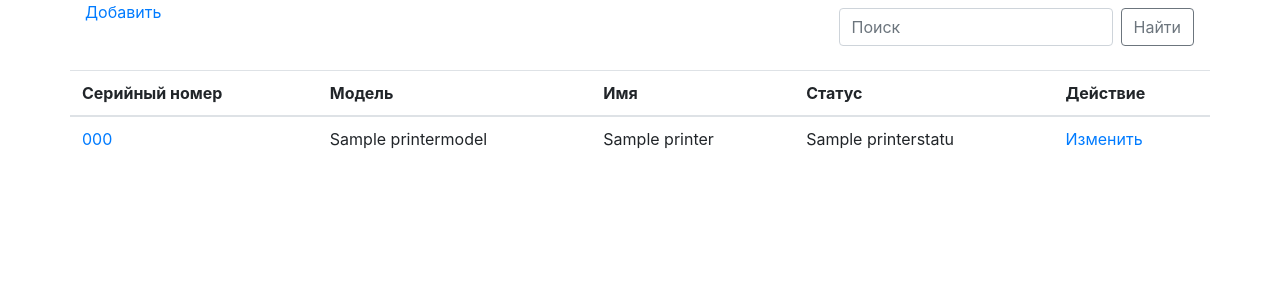
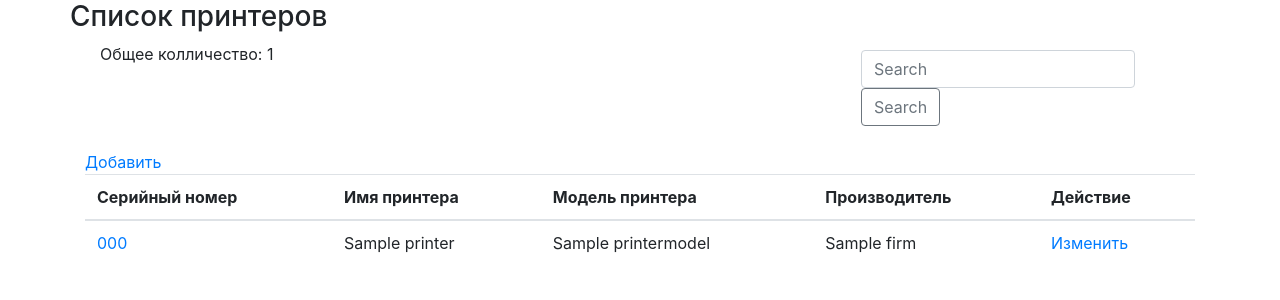
Before and after one commit to UrazbakhtinIVE/InvProd2, a Django app: page /printer/list/ in a window 1280 px wide. Shown: the part 56-356 px from the top of the page. Run offline with Django 3.2, Linux system fonts and the light colour scheme; tables that the repository leaves empty hold one stand-in row (values such as "Sample post"); some libraries are stand-ins or nearby versions.

Commit message:
Добавление функции поиска в модели Printer

```diff
--- a/printers/forms.py
+++ b/printers/forms.py
@@ -42,3 +42,7 @@ class PrinterSchedulerCreateForm(forms.ModelForm):
             'location': forms.Select(attrs={'class': 'form-control'}),
             'description': forms.Textarea(attrs={'class': 'form-control'}),
         }
+
+
+class PrinterSearchForm(forms.ModelForm):
+    qwery = forms.CharField()
--- a/printers/urls.py
+++ b/printers/urls.py
@@ -3,10 +3,11 @@ from printers.views import *
 
 urlpatterns = [
     path('', PrinterTemplate.as_view(), name='printer_template'),
-    path('list/',PrinterList.as_view(),name='printer_list'),
-    path('create/',PrinterCreate.as_view(), name='printer_create'),
-    path('update/<int:pk>',PrinterUpdate.as_view(), name='printer_update'),
-    path('detail/<int:pk>/', PrinterDetail.as_view(),name='printer_detail'),
-    path('scheduler_list/', PrinterSchedulerList.as_view(), name='printer_scheduler_list'),
-    path('create_scheduler/', PrinterShedulerCreate.as_view(), name='create_printer_scheduler'),
+    path('list/',PrinterListView.as_view(),name='printer_list'),
+    path('create/',PrinterCreateView.as_view(), name='printer_create'),
+    path('update/<int:pk>',PrinterUpdateView.as_view(), name='printer_update'),
+    path('detail/<int:pk>/', PrinterDetailView.as_view(),name='printer_detail'),
+    path('scheduler_list/', PrinterSchedulerListView.as_view(), name='printer_scheduler_list'),
+    path('create_scheduler/', PrinterShedulerCreateView.as_view(), name='create_printer_scheduler'),
+
 ]
--- a/printers/views.py
+++ b/printers/views.py
@@ -1,3 +1,4 @@
+from django.db.models import Q
 from django.views.generic import *
 from printers.forms import *
 from printers.models import *
@@ -7,21 +8,34 @@ class PrinterTemplate(TemplateView):
     template_name = 'printers/printerTemplate.html'
 
 
-class PrinterList(ListView):
+
+class PrinterListView(ListView):
     model = Printer
-    queryset = Printer.objects.all()
     template_name = 'printers/printerList.html'
     context_object_name = 'pl'
 
+    def get_queryset(self):
+        query = self.request.GET.get('q', "")
+        object_list = Printer.objects.filter(Q(serialNumber__contains=query))
+        return object_list
 
-class PrinterDetail(DetailView):
+
+class PrinterSearchView(ListView):
+    model = Printer
+    template_name = 'printers/printerList.html'
+
+
+
+
+
+class PrinterDetailView(DetailView):
     model = Printer
     queryset = Printer.objects.all()
     template_name = 'printers/printerDetail.html'
     context_object_name = 'pd'
 
 
-class PrinterCreate(CreateView):
+class PrinterCreateView(CreateView):
     model = Printer
     queryset = Printer.objects.filter(status__name=PrinterScheduler.printerStatus)
     form_class = PrinterCreateForm
@@ -30,7 +44,7 @@ class PrinterCreate(CreateView):
 
 
 
-class PrinterUpdate(UpdateView):
+class PrinterUpdateView(UpdateView):
     model = Printer
     template_name = 'printers/printerUpdate.html'
     form_class = PrinterUpdateForm
@@ -39,7 +53,7 @@ class PrinterUpdate(UpdateView):
 
 
 
-class PrinterSchedulerList(ListView):
+class PrinterSchedulerListView(ListView):
     model = PrinterScheduler
     queryset = PrinterScheduler.objects.all()
     template_name = 'printers/printerSchedulerList.html'
@@ -48,7 +62,7 @@ class PrinterSchedulerList(ListView):
 
 
 
-class PrinterShedulerCreate(CreateView):
+class PrinterShedulerCreateView(CreateView):
     model = PrinterScheduler
     form_class = PrinterSchedulerCreateForm
     template_name = 'printers/create_printer_scheduler.html'
--- a/static/static_dev/CSS/main.css
+++ b/static/static_dev/CSS/main.css
@@ -3,7 +3,23 @@
  color: red;
 
 }
-.add_{
 
 
+
+.searchLInList{
+ display: flex;
+ justify-content: flex-end;
+ padding-top: 26px;
+
 }
+.wrap_list{
+
+}
+
+.search{
+ margin-top: 40px;
+ padding-left: 20px;
+}
+.list_tutle{
+ padding-top: 16px;
+}
--- a/templates/base.html
+++ b/templates/base.html
@@ -6,6 +6,7 @@
         <link rel="stylesheet" href="https://maxcdn.bootstrapcdn.com/bootstrap/4.0.0/css/bootstrap.min.css" integrity="sha384-Gn5384xqQ1aoWXA+058RXPxPg6fy4IWvTNh0E263XmFcJlSAwiGgFAW/dAiS6JXm" crossorigin="anonymous">
         <link rel="stylesheet" href="{% static 'CSS/main.css' %}">
         <link href="https://cdn.jsdelivr.net/npm/select2@4.1.0-rc.0/dist/css/select2.min.css" rel="stylesheet" />
+        <link rel="stylesheet" href="https://cdn.jsdelivr.net/npm/bootstrap@4.5.3/dist/css/bootstrap.min.css" integrity="sha384-TX8t27EcRE3e/ihU7zmQxVncDAy5uIKz4rEkgIXeMed4M0jlfIDPvg6uqKI2xXr2" crossorigin="anonymous">
     </head>
 <body>
 
--- a/templates/printers/printerList.html
+++ b/templates/printers/printerList.html
@@ -1,24 +1,69 @@
 {% extends 'base.html' %}
 {% load static %}
+
     {% block  header%}
         {% include 'header.html' %}
     {% endblock %}
 
-     {% block title %}Список принтеров {% endblock %}
+    {% block content %}
 
-    {% block content %}
         <div class="container">
             <div class="row">
+                 <h3 class="List-title">Список принтеров</h3>
+            </div>
+        </div>
+            <div class="container">
 
-                <div class="col"> <a class="add_" href="{% url 'printer_create' %}">Добавить</a></div>
+            </div>
+
+        <div class="container">
+            <div class="row">
+             <div class="col"><div class="col"><p class="count">Общее колличество: {{ pl.count }}</p> </div></div>
+            <div class="col"></div>
+        <div class="col">
+            <nav class="navbar navbar-light">
+                 <form action="{% url 'printer_list' %}" method="get" class="form-inline">
+                     <input  name="q" class="form-control mr-sm-2" type="search" placeholder="Search" aria-label="Search">
+                    <button class="btn btn-outline-secondary my-2 my-sm-0" type="submit">Search</button>
+                </form>
+            </nav>
+        </div>
+        </div>
 
 
-                 <nav class="navbar navbar-light">
-                         <form action="#" method="get" class="form-inline">
-                             <input  name="search" class="form-control mr-sm-2" type="search" placeholder="Поиск" aria-label="Search">
-                             <button class="btn btn-outline-secondary my-2 my-sm-0" type="submit">Найти</button>
-                        </form>
-                 </nav>
+        </div>
+            <div class="container">
+                <a href="{% url 'printer_create' %}">Добавить</a>
+                <table class="table">
+                      <thead>
+                      <tr>
+                          <th> Серийный номер</th>
+                          <th> Имя принтера</th>
+                              <th>Модель принтера</th>
+                              <th>Производитель</th>
+                              <th scope="col">Действие</th>
+
+                           </tr>
+                    {% for prtinter in pl %}
+                              <tbody>
+                                <tr>
+                                    <td><a href="{% url 'printer_detail' pk=prtinter.pk %}">{{ prtinter.serialNumber}}</a> </td>
+                                    <td>{{ prtinter.name }}</td>
+                                    <td>{{ prtinter.printerModel.name }}</td>
+                                    <td>{{ prtinter.printerModel.firm.name }}</td>
+                                    <td><a href="{% url 'printer_update' pk=prtinter.pk %}">Изменить</a></td>
+                                </tr>
+                              </tbody>
+                    {% endfor %}
+                </table>
+            </div>
+
+
+
+    {% endblock %}
+    {% block footer %}
+
+    {% endblock %}
 
 
 
@@ -27,28 +72,85 @@
 
 
 
-           <table class="table">
-                  <thead>
-                    <tr>
-                        <th scope="col">Серийный номер</th>
-                      <th scope="col">Модель</th>
-                        <th scope="col">Имя</th>
-                      <th scope="col">Статус</th>
-                      <th scope="col">Действие</th>
-                    </tr>
-                  </thead>
-                      <tbody>
-                      {% for p in  pl %}
-                       <tr>
-                          <td> <a href="{% url 'printer_detail' pk=p.pk  %}" >{{ p.serialNumber }}</a></td>
-                          <td>{{ p.printerModel.name }}</td>
-                          <td>{{ p.name }}</td>
-                          <td>{{ p.status.name }}</td>
-                          <td><a href="{% url 'printer_update' pk=p.pk %}">Изменить</a></td>
-                        </tr>
-                      {% endfor %}
-                      </tbody>
-</table>
-            </div>
-        </div>
-    {% endblock %}
+
+
+
+
+
+
+
+
+
+
+
+
+
+
+
+
+
+
+
+
+
+{#{% extends 'base.html' %}#}
+{#{% load static %}#}
+{#    {% block  header%}#}
+{#        {% include 'header.html' %}#}
+{#    {% endblock %}#}
+{##}
+{#     {% block title %}Список принтеров {% endblock %}#}
+{##}
+{#    {% block content %}#}
+{##}
+{#        <div class="container">#}
+{##}
+{#            <div class="row">#}
+{##}
+{#                <div class="col"><div class="col"><h4 class="list_tutle">Список принтеров</h4></div></div>#}
+{#                <div class="col"></div>#}
+{#                <div class="col">#}
+{#                   <form>#}
+{#                        <div class="col"><input class="search" id="changelist-search" type="text"></div>#}
+{##}
+{#                   </form>#}
+{#                </div>#}
+{##}
+{#            <div class="container">#}
+{#                <div class="row">#}
+{#                    <div class="col">#}
+{#                        <a class="add" href="{% url 'printer_create' %}">Добавить</a>#}
+{#                    </div>#}
+{#                </div>#}
+{#            </div>#}
+{##}
+{#           <table class="table">#}
+{##}
+{#                  <thead>#}
+{#                    <tr>#}
+{#                        <th scope="col">Серийный номер</th>#}
+{#                      <th scope="col">Модель</th>#}
+{#                        <th scope="col">Имя</th>#}
+{#                      <th scope="col">Статус</th>#}
+{#                      <th scope="col">Действие</th>#}
+{#                    </tr>#}
+{#                  </thead>#}
+{#                      <tbody>#}
+{#                      {% for p in  pl %}#}
+{#                          #}
+{#                       <tr>#}
+{#                          <td> <a href="{% url 'printer_detail' pk=p.pk  %}" >{{ p.serialNumber }}</a></td>#}
+{#                          <td>{{ p.printerModel.name }}</td>#}
+{#                          <td>{{ p.name }}</td>#}
+{#                          <td>{{ p.status.name }}</td>#}
+{#                          <td><a href="{% url 'printer_update' pk=p.pk %}">Изменить</a></td>#}
+{#                        </tr>#}
+{#                      {% endfor %}#}
+{#                      </tbody>#}
+{#</table>#}
+{##}
+{##}
+{##}
+{#            </div>#}
+{#        </div>#}
+{#    {% endblock %}#}
```
